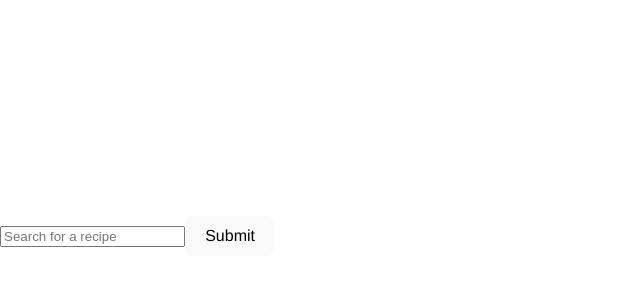
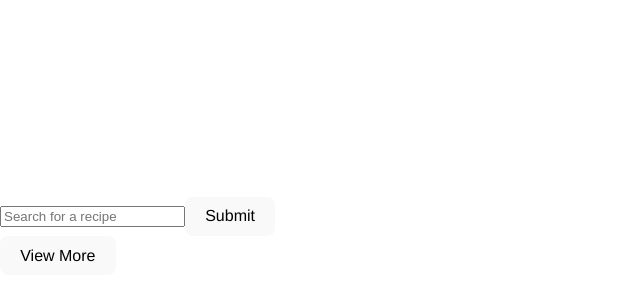
Before and after one commit to Chrisanto76/recipe-spoonacular-full-stack, a React (Vite) app in the folder frontend/: page / in a window 1280 px wide. Shown: the part 164-464 px from the top of the page, without its empty margins (0-640 px from the left). Built offline with nearby package versions, Linux system fonts and the light colour scheme.

Commit message:
Add pagination functionality to recipe search

```diff
--- a/frontend/src/App.tsx
+++ b/frontend/src/App.tsx
@@ -1,5 +1,5 @@
 import './App.css';
-import React, { useState, FormEvent } from 'react';
+import React, { useState, useRef, FormEvent } from 'react';
 import * as api from './api';
 import { Recipe } from './types';
 import RecipeCard from './components/RecipeCard';
@@ -7,6 +7,7 @@ import RecipeCard from './components/RecipeCard';
 const App = () => {
 	const [searchTerm, setSearchTerm] = useState<string>('');
 	const [recipes, setRecipes] = useState<Recipe[]>([]);
+	const pageNumber = useRef(1);
 
 	const handleSearchSubmit = async (event: FormEvent) => {
 		event.preventDefault();
@@ -17,6 +18,17 @@ const App = () => {
 			console.log(error);
 		}
 	};
+
+	const handleViewMoreClick = async () => {
+		const nextPage = (pageNumber.current += 1);
+		try {
+			const nextRecipes = await api.searchRecipes(searchTerm, nextPage);
+			setRecipes([...recipes, ...nextRecipes.results]);
+		} catch (error) {
+			console.log(error);
+		}
+	};
+
 	return (
 		<div>
 			<form onSubmit={(event) => handleSearchSubmit(event)}>
@@ -33,6 +45,9 @@ const App = () => {
 			{recipes.map((recipe) => (
 				<RecipeCard recipe={recipe} />
 			))}
+			<button className="view--more-button" onClick={handleViewMoreClick}>
+				View More
+			</button>
 		</div>
 	);
 };
```
